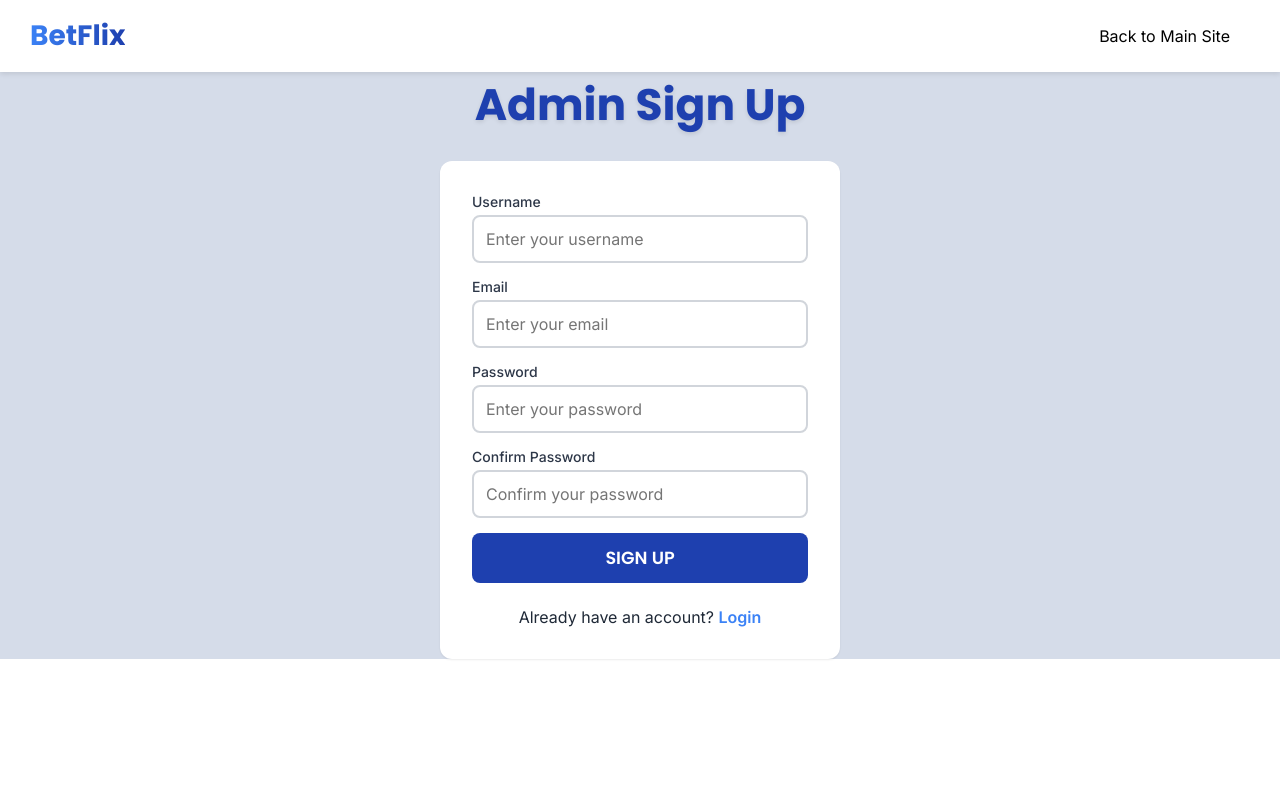
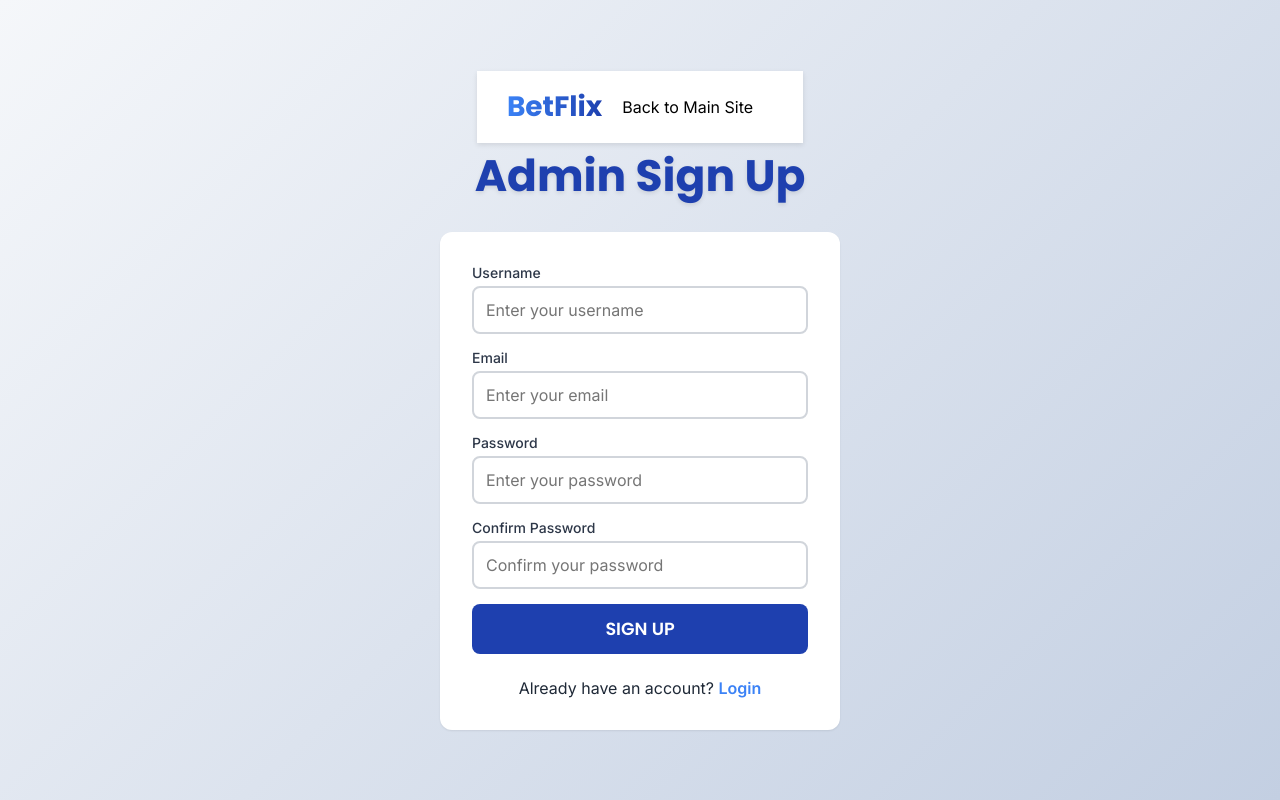
Before and after one commit to ay30bg/admin-betflix, a React (Create React App) app: page /sign-up in a window 1280 px wide. Built offline with nearby package versions, Linux system fonts and the light colour scheme.

Commit message:
Update signup.css

```diff
--- a/src/styles/signup.css
+++ b/src/styles/signup.css
@@ -3,9 +3,14 @@
 @import url('https://fonts.googleapis.com/css2?family=Inter:wght@400;500;600;700&display=swap');
 
 .signup-page {
-  display: block;
-  background: #D5DCE9 ;
-  font-family: 'Inter', sans-serif;
+  display: flex;
+  flex-direction: column;
+  align-items: center;
+  justify-content: center;
+  min-height: 100vh;
+  background: linear-gradient(135deg, #f5f7fa 0%, #c3cfe2 100%); /* Matches Profile/Login gradient */
+  padding: 2rem 1rem;
+  font-family: 'Inter', sans-serif; /* Matches Profile/Login body font */
 }
 
 .signup-header {
@@ -26,8 +31,11 @@
   width: 100%;
   max-width: 400px;
   transition: transform 0.2s ease, box-shadow 0.2s ease; /* Matches Profile/Login card transition */
-  margin:0 auto;
-  margin-bottom: 25px;
+}
+
+.signup-form:hover {
+  transform: translateY(-2px); /* Matches Profile/Login card hover effect */
+  box-shadow: 0 4px 12px rgba(0, 0, 0, 0.2); /* Matches Profile/Login card hover shadow */
 }
 
 .form-group {
@@ -76,6 +84,7 @@
 
 .signup-button:hover:not(:disabled) {
   background: #1e3a8a; /* Matches Profile/Login primary button hover */
+  transform: translateY(-2px); /* Matches Profile/Login button hover effect */
   box-shadow: 0 4px 12px rgba(0, 0, 0, 0.2); /* Matches Profile/Login button hover shadow */
 }
 
@@ -167,7 +176,7 @@
   font-family: 'Inter', sans-serif; /* Matches Profile spinner font */
 }
 
-.back-btns{
+.back-btn{
     width: 100%;
     height: 50px;
     border-radius: 8px;
```
